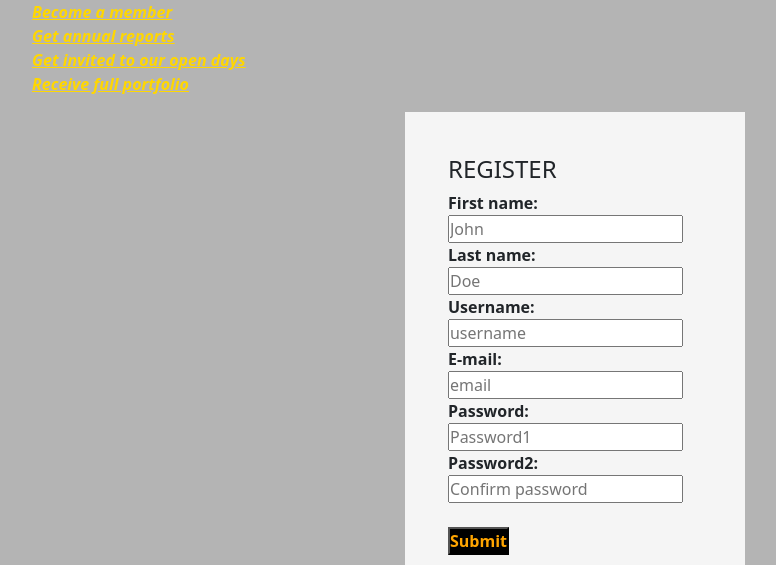
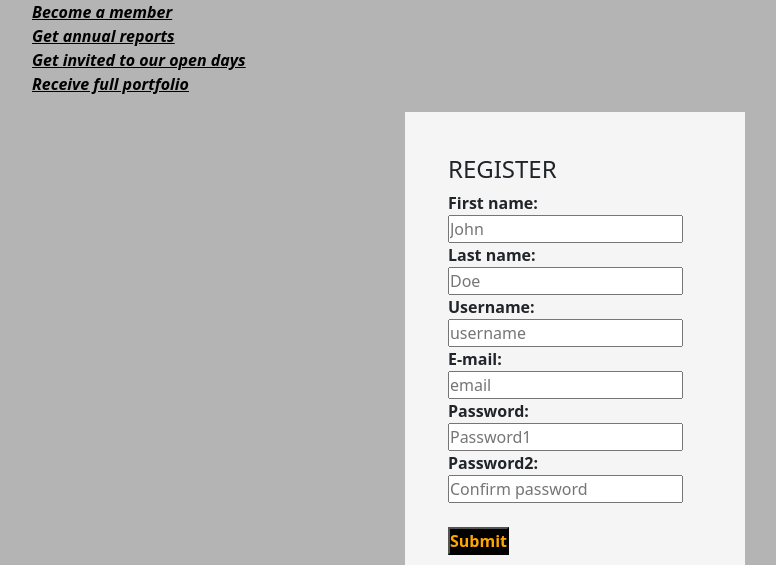
Before and after one commit to NjauCiira/Django_Construction_website, a Django app: page /accounts/register in a window 1280 px wide. Shown: the top 565 px of the page, without its empty margins (0-776 px from the left). Run offline with Django 4.2, Linux system fonts and the light colour scheme.

Commit message:
Update register.html

```diff
--- a/templates/register.html
+++ b/templates/register.html
@@ -18,7 +18,7 @@
 <div class="register">
     <section>
 
-     <ul type="none"    style="font-style:italic; text-decoration:underline; font-weight:bold; color:gold;">
+     <ul type="none"    style="font-style:italic; text-decoration:underline; font-weight:bold; color:black;">
         <li>Become a member</li>
         <li>Get annual reports</li>
         <li>Get invited to our open days</li>
```
